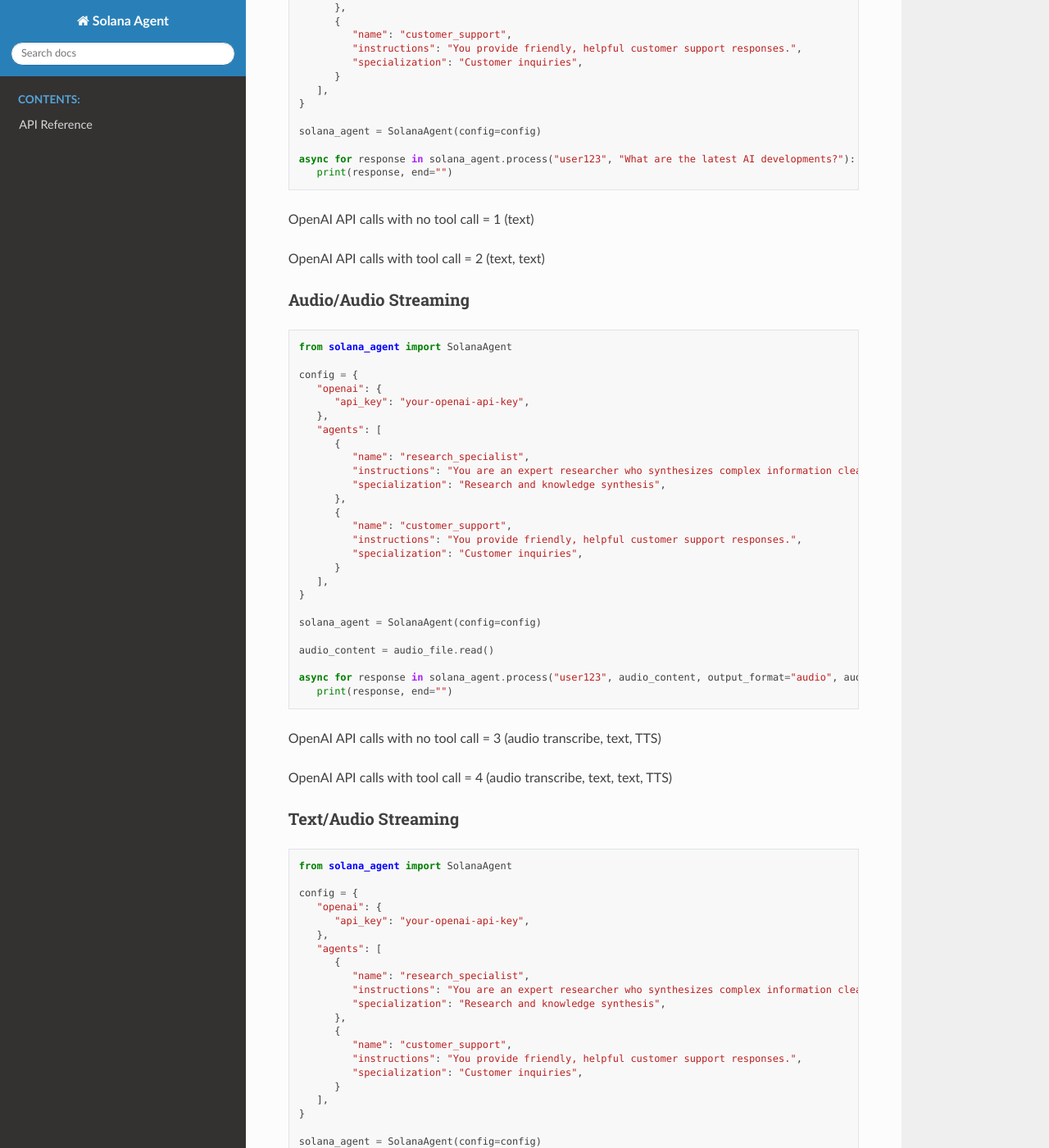
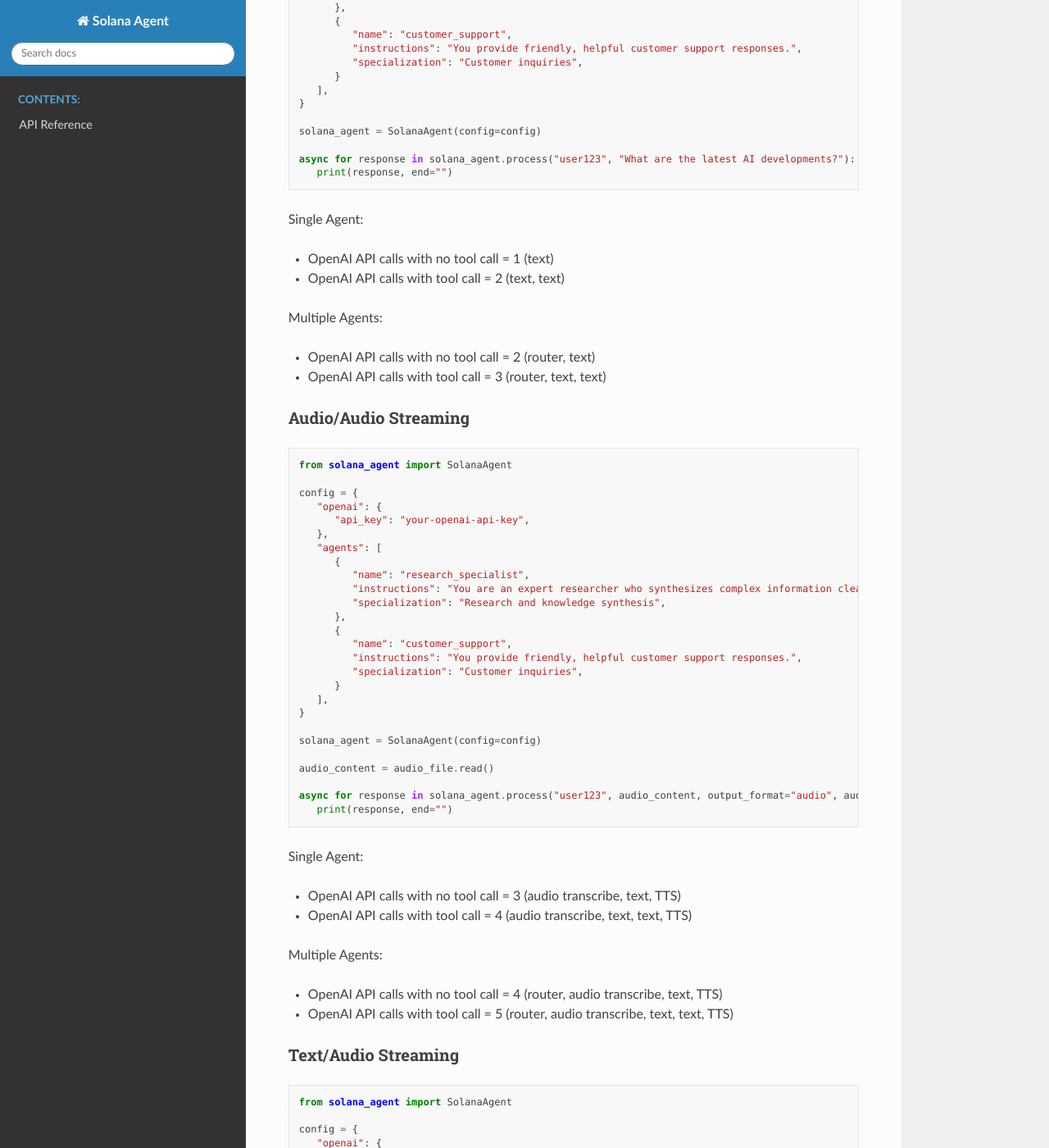
Before and after one commit to truemagic-coder/solana-agent, a Sphinx documentation site: the page built from docs/index.rst, in a window 1280 px wide and 1400 px high, scrolled down 1738 px. Shown: the whole window at 82% size. Built offline with Sphinx 7.4.7 and the Read the Docs theme 3.1.0, drawn with Linux system fonts in a browser that asks for light colours; some of the changed text lies outside the part shown.

```diff
--- a/docs/index.rst
+++ b/docs/index.rst
@@ -97,9 +97,17 @@ Text/Text Streaming
    async for response in solana_agent.process("user123", "What are the latest AI developments?"):
       print(response, end="")
 
-OpenAI API calls with no tool call = 1 (text)
+Single Agent:
 
-OpenAI API calls with tool call = 2 (text, text)
+* OpenAI API calls with no tool call = 1 (text)
+
+* OpenAI API calls with tool call = 2 (text, text)
+
+Multiple Agents:
+
+* OpenAI API calls with no tool call = 2 (router, text)
+
+* OpenAI API calls with tool call = 3 (router, text, text)
 
 Audio/Audio Streaming
 ~~~~~~~~~~~~~~~~~~~~~~~~~~~~~~~
@@ -133,9 +141,18 @@ Audio/Audio Streaming
    async for response in solana_agent.process("user123", audio_content, output_format="audio", audio_voice="nova", audio_input_format="webm", audio_output_format="aac"):
       print(response, end="")
 
-OpenAI API calls with no tool call = 3 (audio transcribe, text, TTS)
+Single Agent:
 
-OpenAI API calls with tool call = 4 (audio transcribe, text, text, TTS)
+* OpenAI API calls with no tool call = 3 (audio transcribe, text, TTS)
+
+* OpenAI API calls with tool call = 4 (audio transcribe, text, text, TTS)
+
+Multiple Agents:
+
+* OpenAI API calls with no tool call = 4 (router, audio transcribe, text, TTS)
+
+* OpenAI API calls with tool call = 5 (router, audio transcribe, text, text, TTS)
+
 
 Text/Audio Streaming
 ~~~~~~~~~~~~~~~~~~~~~~~~~~~~~~~
@@ -167,9 +184,17 @@ Text/Audio Streaming
    async for response in solana_agent.process("user123", "What is the latest news on Elon Musk?", output_format="audio", audio_voice="nova", audio_output_format="aac"):
       print(response, end="")
 
-OpenAI API calls with no tool call = 2 (text, TTS)
+Single Agent:
 
-OpenAI API calls with tool call = 3 (text, text, TTS)
+* OpenAI API calls with no tool call = 2 (text, TTS)
+
+* OpenAI API calls with tool call = 3 (text, text, TTS)
+
+Multiple Agents:
+
+* OpenAI API calls with no tool call = 3 (router, text, TTS)
+
+* OpenAI API calls with tool call = 4 (router, text, text, TTS)
 
 Audio/Text Streaming
 ~~~~~~~~~~~~~~~~~~~~~~~~~~~~~~~
@@ -203,9 +228,17 @@ Audio/Text Streaming
    async for response in solana_agent.process("user123", audio_content, audio_input_format="aac"):
       print(response, end="")
 
-OpenAI API calls with no tool call = 2 (audio transcribe, text)
+Single Agent:
 
-OpenAI API calls with tool call = 3 (audio transcribe, text, text)
+* OpenAI API calls with no tool call = 2 (audio transcribe, text)
+
+* OpenAI API calls with tool call = 3 (audio transcribe, text, text)
+
+Multiple Agents:
+
+* OpenAI API calls with no tool call = 3 (router, audio transcribe, text)
+
+* OpenAI API calls with tool call = 4 (router, audio transcribe, text, text)
 
 Business Alignment Config - Optional
 ~~~~~~~~~~~~~~~~~~~~~~~~~~~~~~~
@@ -248,6 +281,12 @@ Conversational Memory Config - Optional
          "api_key": "your-zep-api-key",
       },
    }
+
+API Calls:
+
+* Zep adds 2 API calls per user query (GET and POST)
+
+* If the Zep user and session isn't created it creates them for 2 API calls (POST)
 
 Internet Search - Optional
 ~~~~~~~~~~~~~~~~~~~~~~~~~~~~~
--- a/pyproject.toml
+++ b/pyproject.toml
@@ -1,6 +1,6 @@
 [tool.poetry]
 name = "solana-agent"
-version = "23.0.3"
+version = "23.0.4"
 description = "Agentic IQ"
 authors = ["Bevan Hunt <bevan@bevanhunt.com>"]
 license = "MIT"
```
Also changed, not shown: README.md (+47 -8 lines).
